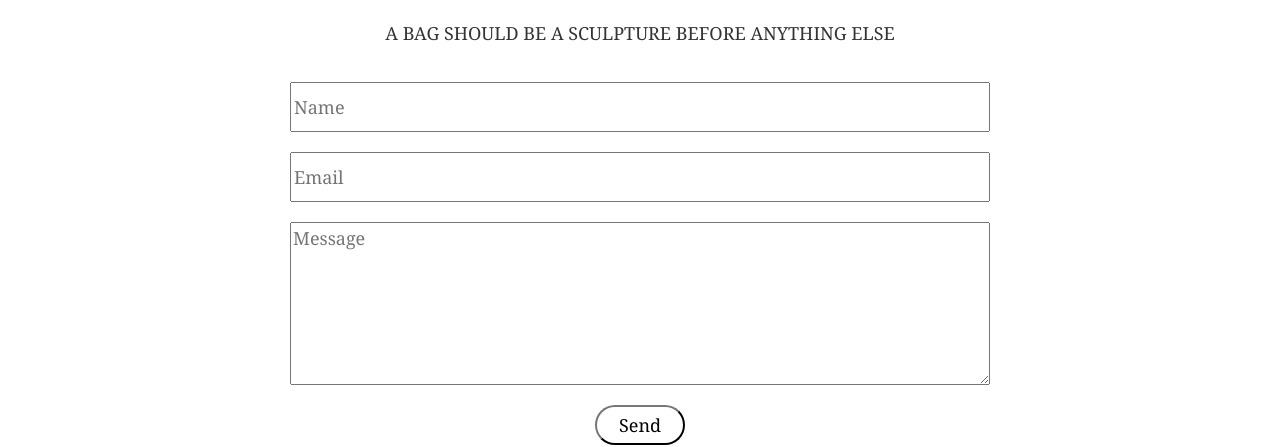
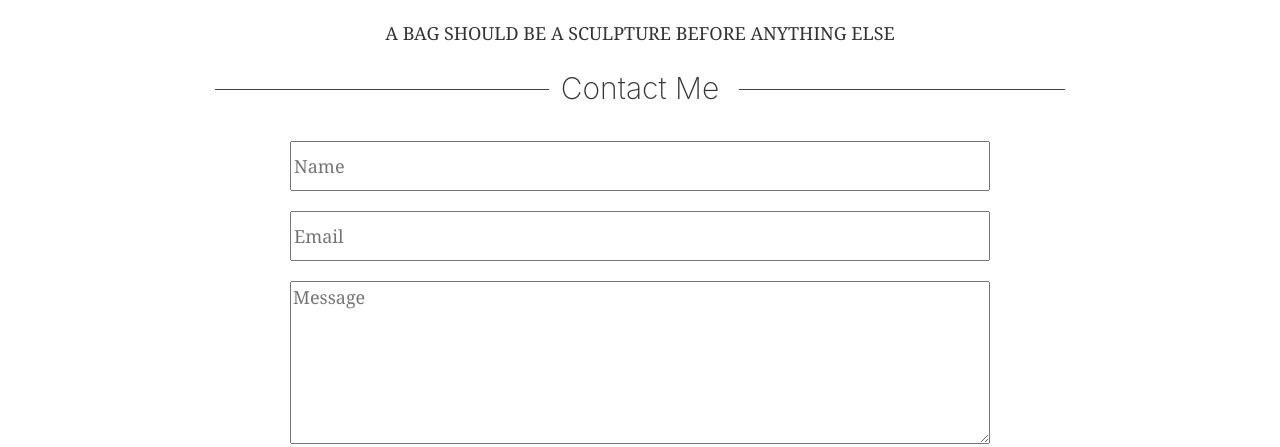
Before and after one commit to osogrizz/gatsby-starter-santa-fe, a Gatsby site: page /contact in a window 1280 px wide. Shown: the part 389-836 px from the top of the page. Built offline with nearby package versions, Linux system fonts and the light colour scheme; Gatsby itself is replaced by a stand-in of ours.

Commit message:
All content now added to Contact page.

```diff
--- a/src/pages/contact.js
+++ b/src/pages/contact.js
@@ -68,6 +68,34 @@ const FooterStyles = styled.footer`
   }
 `
 
+const ContactMe = styled.div`
+  h3 {
+    position: relative;
+    font-size: 30px;
+    font-weight: 200;
+    z-index: -1;
+    overflow: hidden;
+    text-align: center;
+  }
+  h3:before, h3:after {
+    position: absolute;
+    top: 50%;
+    overflow: hidden;
+    width: 51%;
+    height: 1px;
+    content: '\a0';
+    background-color: #444;
+}
+h3:before {
+    margin-left: -50%;
+    text-align: right;
+}
+
+span {
+  margin: 0 20px;
+}
+`
+
 const Contact = () => (
   <Layout>
         <SEO title="Contact" />
@@ -76,6 +104,10 @@ const Contact = () => (
                       <Image />
                 </LogoContainer>
                 <TextItems>A BAG SHOULD BE A SCULPTURE BEFORE ANYTHING ELSE</TextItems>
+
+                  <ContactMe>
+                    <h3 className="decorated"><span>Contact Me</span></h3>
+                  </ContactMe>
 
                 <form action="#">
                   <FormContainer>
```
